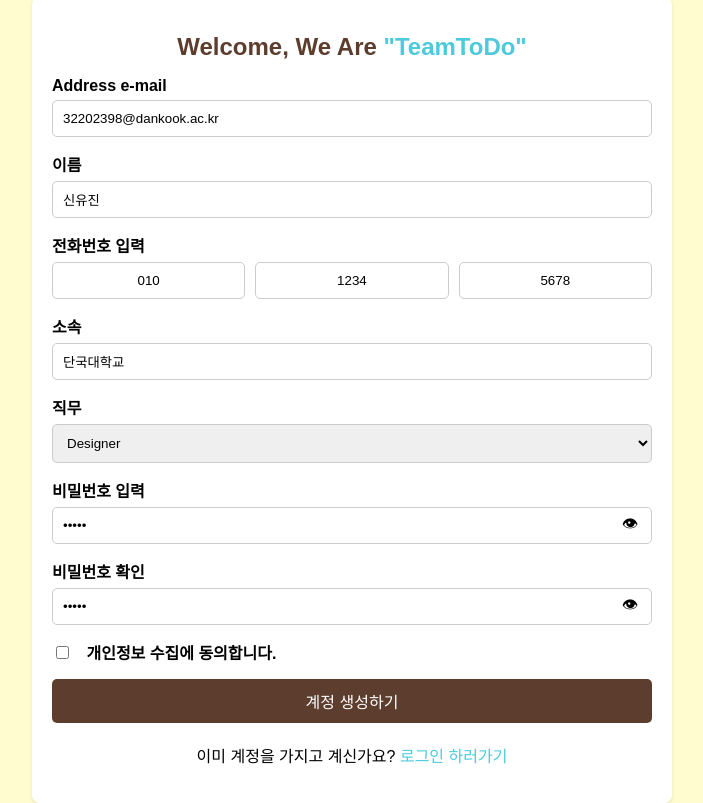
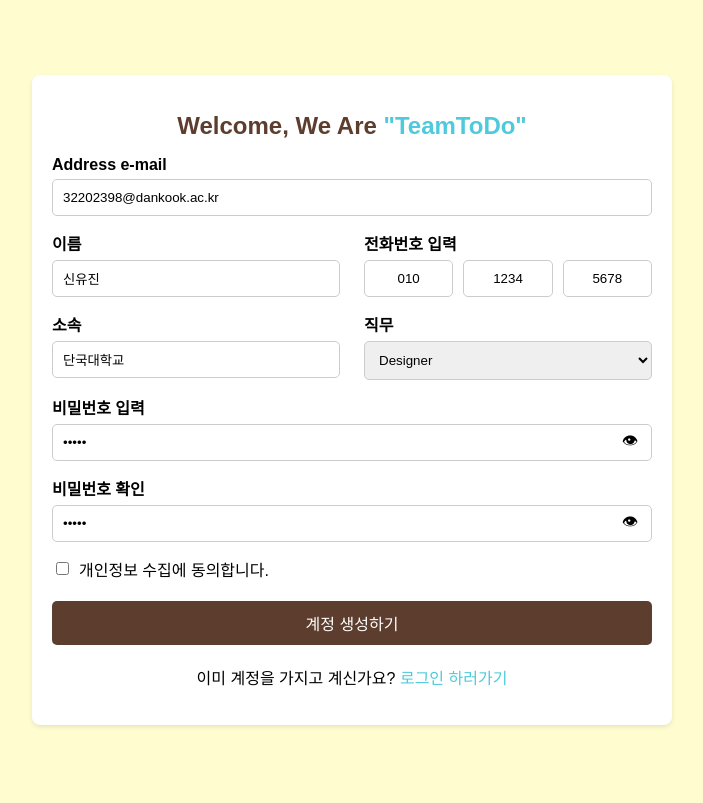
Before and after one commit to 24CapstoneLetsGo/teamTodo, a PHP site: page /signup.html in a window 1280 px wide. Shown: the whole page, without its empty margins (288-991 px from the left). After the commit the page ends 727 px from the top, so only its background shows below. Run offline with PHP 8.4, Linux system fonts and the light colour scheme.

Commit message:
수정..

```diff
--- a/signup.css
+++ b/signup.css
@@ -83,6 +83,7 @@
     border-radius: 5px;
     font-size: 16px;
     cursor: pointer;
+    margin-top: 20px; /* 여백 추가 */
 }
 
 .signup-button:hover {
@@ -99,12 +100,27 @@
     text-decoration: none;
 }
 
-.input-group label[for="agree"] {
-    display: inline;
-    margin-left: 10px;
+.row {
+    display: flex;
+    justify-content: space-between;
+    width: 100%;
 }
 
-.input-group input[type="checkbox"] {
-    display: inline;
-    width: auto;
+.half-width {
+    width: 48%;
 }
+
+.agree-group {
+    display: flex;
+    align-items: center;
+    justify-content: flex-start; /* 왼쪽 정렬 */
+    width: 100%;
+}
+
+.agree-group input[type="checkbox"] {
+    margin-right: 10px; /* 체크박스와 라벨 사이의 간격 */
+}
+
+.agree-label {
+    text-align: left; /* 왼쪽 정렬 */
+}
--- a/signup.html
+++ b/signup.html
@@ -14,11 +14,12 @@
                 <label for="email">Address e-mail</label>
                 <input type="email" id="email" name="email" value="32202398@dankook.ac.kr">
             </div>
-            <div class="input-group">
+            <div class="row">
+                <div class="input-group half-width">
                     <label for="name">이름</label>
                     <input type="text" id="name" name="name" value="신유진">
                 </div>
-            <div class="input-group">
+                <div class="input-group half-width">
                     <label>전화번호 입력</label>
                     <div class="phone-input">
                         <input type="text" id="phone1" name="phone1" value="010" maxlength="3">
@@ -26,11 +27,13 @@
                         <input type="text" id="phone3" name="phone3" value="5678" maxlength="4">
                     </div>
                 </div>
-            <div class="input-group">
+            </div>
+            <div class="row">
+                <div class="input-group half-width">
                     <label for="affiliation">소속</label>
                     <input type="text" id="affiliation" name="affiliation" value="단국대학교">
                 </div>
-            <div class="input-group">
+                <div class="input-group half-width">
                     <label for="position">직무</label>
                     <select id="position" name="position">
                         <option value="designer" selected>Designer</option>
@@ -39,6 +42,7 @@
                         <option value="ai">AI</option>
                         <option value="planner">기획</option>
                     </select>
+                </div>
             </div>
             <div class="input-group">
                 <label for="password">비밀번호 입력</label>
@@ -54,7 +58,7 @@
                     <span class="password-toggle">&#128065;</span>
                 </div>
             </div>
-            <div class="input-group">
+            <div class="agree-group">
                 <input type="checkbox" id="agree" name="agree">
                 <label for="agree" class="agree-label">개인정보 수집에 동의합니다.</label>
             </div>
@@ -76,6 +80,17 @@
                     window.location.href = "login.html";
                 }
             });
+
+            document.querySelectorAll('.password-toggle').forEach(toggle => {
+                toggle.addEventListener('click', function () {
+                    const input = this.previousElementSibling;
+                    if (input.type === 'password') {
+                        input.type = 'text';
+                    } else {
+                        input.type = 'password';
+                    }
+                });
+            });
         });
     </script>
 </body>
```
Lines whose indentation alone changed are shown as unchanged.
